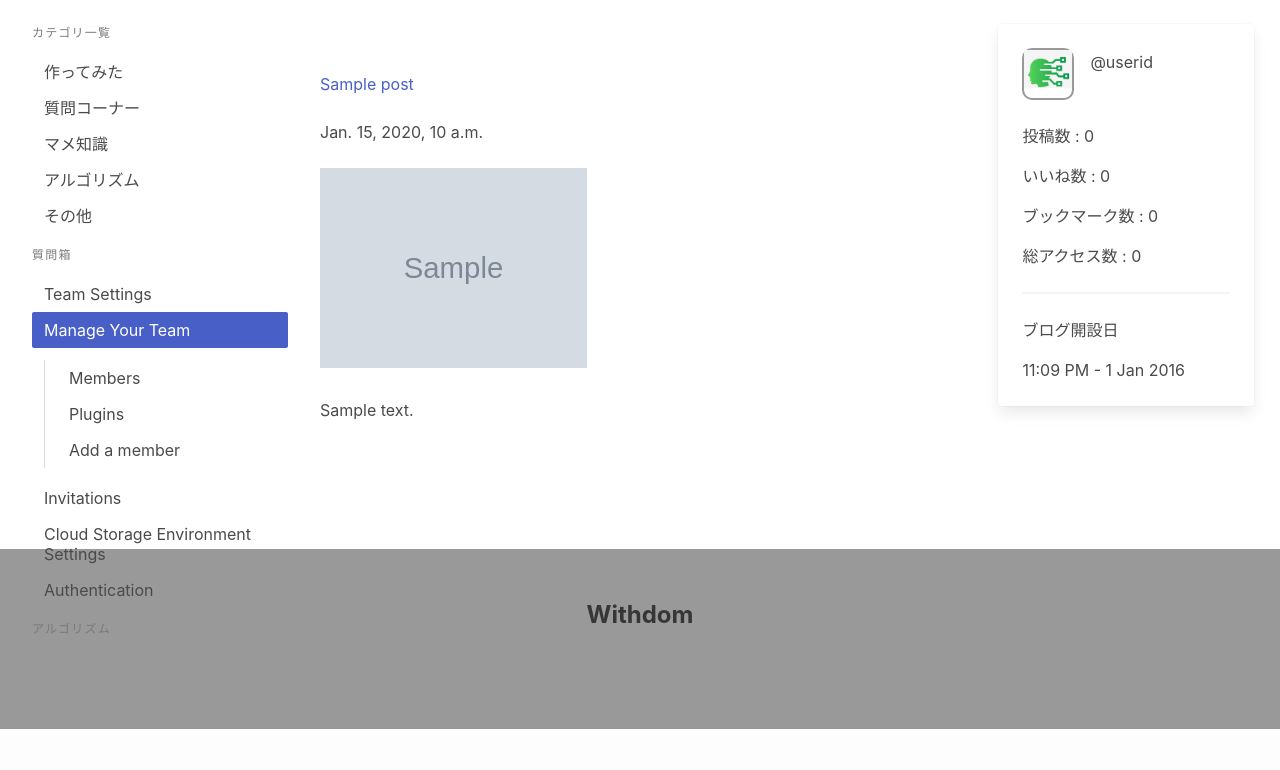
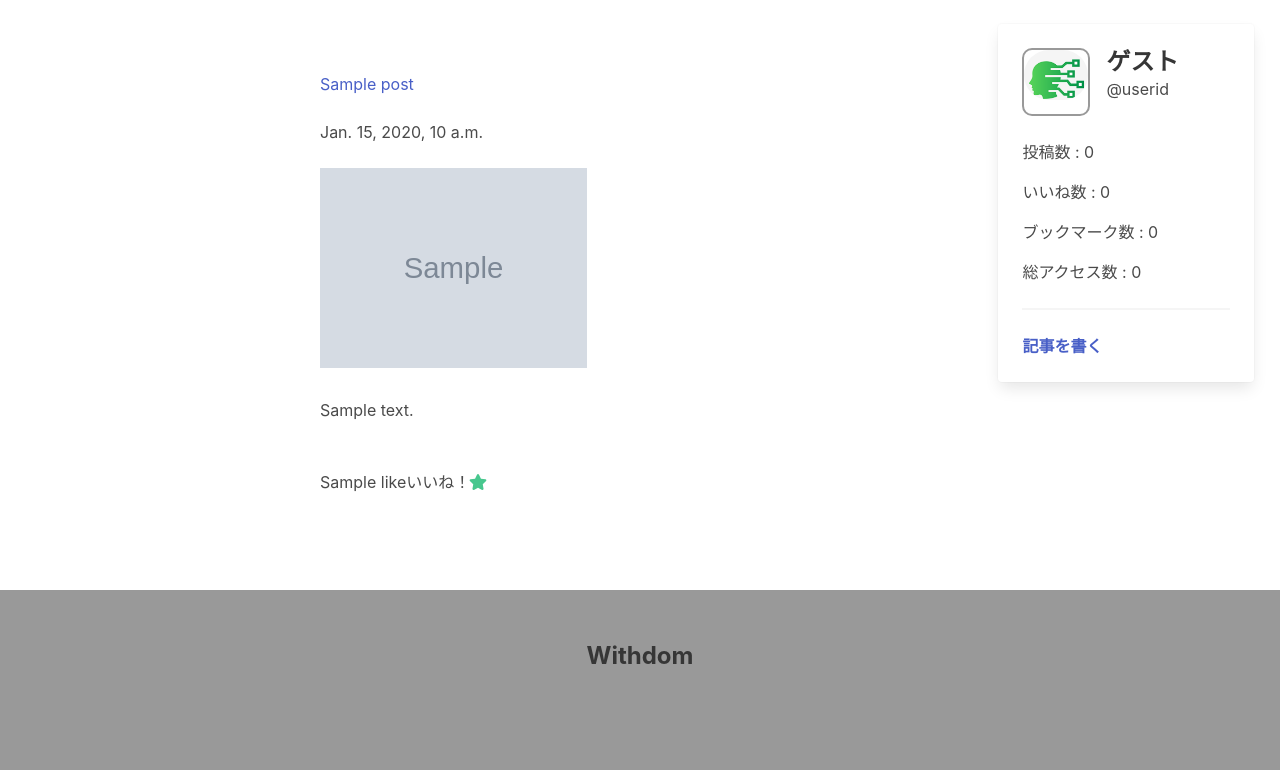
Before and after one commit to kisikisikisi/Withdom, a Django app: template app/posts/templates/posts/post_detail.html in a window 1280 px wide. Shown: the part 71-841 px from the top of the page. Before the commit the page ends 800 px from the top, so only its background shows below. Run offline with Django 3.2, Linux system fonts and the light colour scheme; the template is opened without the code that fills it: most values are stand-ins (such as "Sample title", 1, 10 or a date in 2020); grey boxes marked "Sample" are stand-in pictures; some libraries are stand-ins or nearby versions.

Commit message:
いいね機能の追加

```diff
--- a/app/app/urls.py
+++ b/app/app/urls.py
@@ -23,8 +23,10 @@ from django.views.generic import base
 urlpatterns = [
     path('posts/', include('posts.urls')),
     path('', views.index, name='index'),
+    path("api/like/<int:post_id>/", views.api_like, name="api_like"),
     path('admin/', admin.site.urls),
     path('posts/<int:post_id>/', views.post_detail, name="post_detail"),
+    path('posts/<int:post_id>/like/', views.like, name='like'),
     path('accounts/', include('accounts.urls')),
     path('accounts/profile/', base.RedirectView.as_view(url="/")),
 ] + static(settings.MEDIA_URL, document_root=settings.MEDIA_ROOT)
--- a/app/posts/models.py
+++ b/app/posts/models.py
@@ -10,6 +10,7 @@ class Post(models.Model):
     author = models.ForeignKey(User, on_delete=models.CASCADE, blank=True)
     image = models.ImageField(upload_to='media/', blank=True)
     body = MDTextField()
+    like = models.IntegerField(default=0)
 
     def __str__(self):
         return self.title
--- a/app/posts/templates/posts/post_detail.html
+++ b/app/posts/templates/posts/post_detail.html
@@ -3,50 +3,34 @@
 {% load static %}
 {% load markdown_extras %}
 
-
+<script>
+    function api_like() {
+        var api_url = "{% url 'api_like' post.id %}";
+        var btn = document.getElementById("like");
+        var request = new XMLHttpRequest();
+        request.onreadystatechange = function () {
+            if (request.readyState === 4 && request.status === 200) {
+                var received_data = JSON.parse(request.responseText);
+                btn.innerText = received_data.like;
+            }
+        }
+        request.open("GET", api_url);
+        request.send();
+    }
+</script>
 <div class="main-contents">
     <br />
-    <div class="categolize-menu">
-        <aside class="menu">
-            <p class="menu-label">
-                カテゴリ一覧
-            </p>
-            <ul class="menu-list">
-                <li><a>作ってみた</a></li>
-                <li><a>質問コーナー</a></li>
-                <li><a>マメ知識</a></li>
-                <li><a>アルゴリズム</a></li>
-                <li><a>その他</a></li>
-            </ul>
-            <p class="menu-label">
-                質問箱
-            </p>
-            <ul class="menu-list">
-                <li><a>Team Settings</a></li>
-                <li>
-                    <a class="is-active">Manage Your Team</a>
-                    <ul>
-                        <li><a>Members</a></li>
-                        <li><a>Plugins</a></li>
-                        <li><a>Add a member</a></li>
-                    </ul>
-                </li>
-                <li><a>Invitations</a></li>
-                <li><a>Cloud Storage Environment Settings</a></li>
-                <li><a>Authentication</a></li>
-            </ul>
-            <p class="menu-label">
-                アルゴリズム
-            </p>
-        </aside>
-    </div>
+
     <div class="user-card">
         <div class="card">
+            <div class="card-image">
+            </div>
+            {% if user.id %}
             <div class="card-content">
                 <div class="media">
                     <div class="media-left">
-                        <figure class="image is-48x48">
-                            <img src="{% static 'posts/logo3.png' %}" alt="Placeholder image">
+                        <figure class="image is-64x64">
+                            <img class="is-rounded" src="{% static 'posts/logo3.png' %}">
                         </figure>
                     </div>
                     <div class="media-content">
@@ -54,17 +38,40 @@
                         <p class="subtitle is-6">@userid</p>
                     </div>
                 </div>
-
                 <div class="content">
                     <p>投稿数 : 0</p>
                     <p>いいね数 : 0</p>
                     <p>ブックマーク数 : 0</p>
                     <p>総アクセス数 : 0</p>
                     <hr>
-                    <p>ブログ開設日</p>
-                    <time datetime="2020-1-1">11:09 PM - 1 Jan 2016</time>
+                    <p>記事を書く</p>
                 </div>
             </div>
+            {% else %}
+            <div class="card-content">
+                <div class="media">
+                    <div class="media-left">
+                        <figure class="image is-64x64">
+                            <img class="is-rounded" src="{% static 'posts/logo3.png' %}">
+                        </figure>
+                    </div>
+                    <div class="media-content">
+                        <p class="title is-4">ゲスト</p>
+                        <p class="subtitle is-6">@userid</p>
+                    </div>
+                </div>
+                <div class="content">
+                    <p>投稿数 : 0</p>
+                    <p>いいね数 : 0</p>
+                    <p>ブックマーク数 : 0</p>
+                    <p>総アクセス数 : 0</p>
+                    <hr>
+                    <a href="{% url 'accounts:signup' %}">
+                        <strong>記事を書く</strong>
+                    </a>
+                </div>
+            </div>
+            {% endif %}
         </div>
     </div>
 
@@ -80,10 +87,22 @@
         <br /><br />
         {{ post.body|markdown|safe }}
         <br /><br />
+        <div class="level-left">
+            <p><span id="like">{{ post.like }}</span>いいね！</p>
+            <a class="level-item" aria-label="like" onclick="api_like()">
+                <span class="icon is-small has-text-success">
+                    <i class="fas fa-star" aria-hidden="true"></i>
+                </span>
+            </a>
+        </div>
+
+        <br /><br />
 
         {% if user.username == post.author|stringformat:"s" %}
-        <button><a href="{% url 'posts:delete' post_id=post.id %}">削除</a></button>
-        <button><a href="{% url 'posts:edit' post_id=post.id %}">編集</a></button>
+        <button class="button is-danger is-outlined"
+            onclick="location.href='{% url 'posts:delete' post_id=post.id %}'">削除</button>
+        <button class="button is-link is-outlined" onclick="location.href='{% url 'posts:edit' post_id=post.id %}'"
+            style="float: right;">編集</button>
         {% endif %}
         <br /><br />
 
--- a/app/posts/urls.py
+++ b/app/posts/urls.py
@@ -7,7 +7,10 @@ app_name = 'posts'
 
 urlpatterns = [
     path('', views.index, name='index'),
+    path('posts/<int:post_id>/', views.post_detail, name="post_detail"),
     path('add/', views.add, name='add'),
     path('edit/<int:post_id>/', views.edit, name='edit'),
-    path('delete/<int:post_id>/', views.delete, name='delete')
+    path('delete/<int:post_id>/', views.delete, name='delete'),
+    path('posts/<int:post_id>/like/', views.like, name='like'),
+    path("api/like/<int:post_id>/", views.api_like, name="api_like"),
     ]
```
Also changed, not shown: app/posts/templates/posts/index.html (+8 -51 lines), app/posts/views.py (+15 -1 lines).
